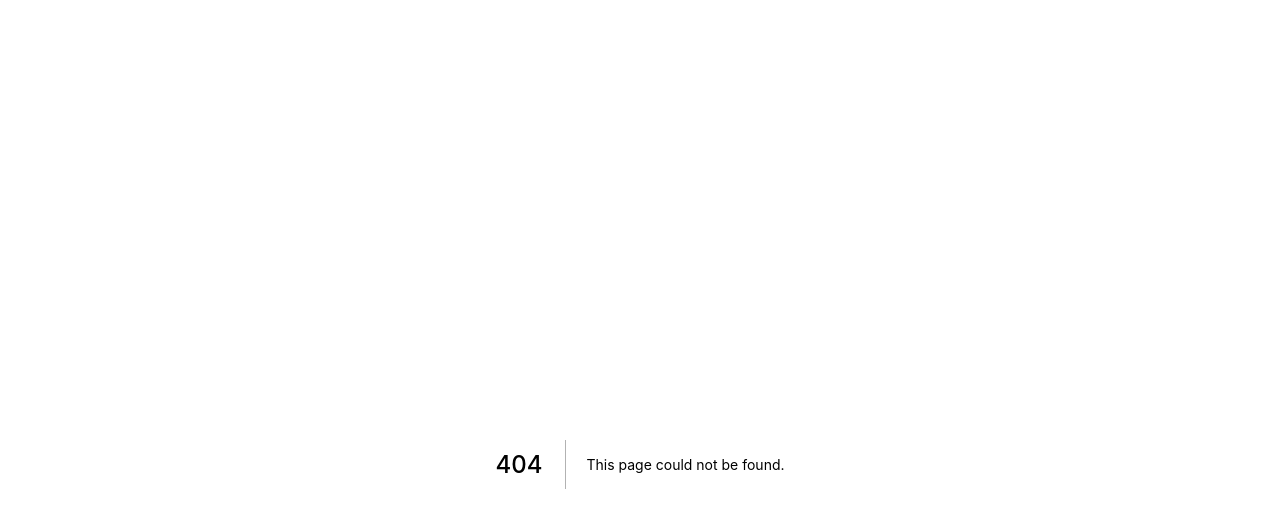
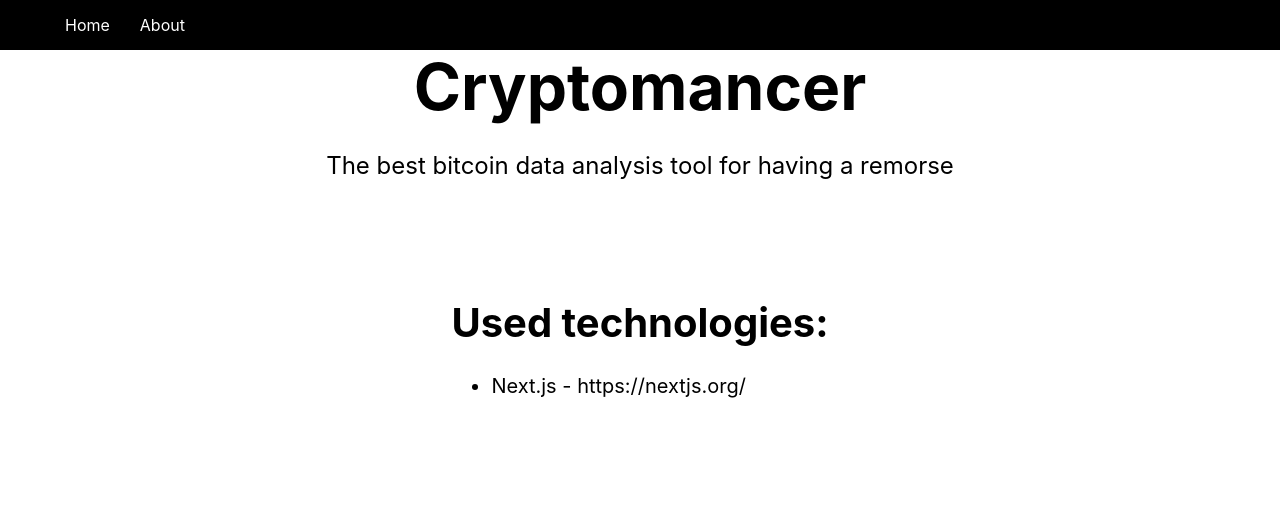
Before and after one commit to OilStein/cryptomancer, a Next.js app: page /about in a window 1280 px wide. Before the commit this address had no page. Shown: the top 512 px of the page. Built offline with nearby package versions, Linux system fonts and the light colour scheme.

Commit message:
Basic components

```diff
--- /dev/null
+++ b/components/Header.js
@@ -0,0 +1,16 @@
+import styles from '../styles/Header.module.css'
+
+const Header = () => {
+  return (
+    <div>
+      <h1 className={styles.title}>
+        <span>Cryptomancer</span>
+      </h1>
+      <p className={styles.description}>
+        The best bitcoin data analysis tool for having a remorse
+      </p>
+    </div>
+  )
+}
+
+export default Header
--- a/components/Layouts.js
+++ b/components/Layouts.js
@@ -1,12 +1,18 @@
 import styles from '../styles/Layout.module.css'
+import Header from './Header'
+import Nav from './Nav'
 
 const Layout = ({children}) => {
   return (
-    <div className={styles.container}>
-      <main className={styles.main}>
-        {children}
-      </main>
-    </div>
+    <>
+      <Nav />
+      <Header />
+      <div className={styles.container}>
+        <main className={styles.main}>
+          {children}
+        </main>
+      </div>
+    </>
   )
 }
 
--- /dev/null
+++ b/components/Nav.js
@@ -0,0 +1,20 @@
+import Link from 'next/link'
+import styles from '../styles/Nav.module.css'
+
+
+const Nav = () => {
+  return (
+    <nav className={styles.nav}>
+      <ul>
+        <li>
+          <Link href='/'><a>Home</a></Link>
+        </li>
+        <li>
+          <Link href='/about'><a>About</a></Link>
+        </li>
+      </ul>
+    </nav>
+  )
+}
+
+export default Nav
--- /dev/null
+++ b/pages/about.js
@@ -0,0 +1,23 @@
+import Head from 'next/head'
+
+const About = () => {
+  return (
+    <div>
+      <Head>
+        <title>Cryptomancer - About</title>
+        <meta name="about" content="Vincit Rising Star Application About Page" />
+        <link rel="icon" href="/favicon.ico" />
+      </Head>
+      <h1>
+        Used technologies:
+      </h1>
+      <ul>
+        <li>
+          Next.js - <a>https://nextjs.org/</a>
+        </li>
+      </ul>
+    </div>
+  )
+}
+
+export default About
--- /dev/null
+++ b/styles/Header.module.css
@@ -0,0 +1,27 @@
+.title a,
+.title span {
+  color: #000000;
+  text-decoration: none;
+}
+
+.title a:hover,
+.title a:focus,
+.title a:active {
+  text-decoration: underline;
+}
+
+.title {
+  margin: 0;
+  line-height: 1.15;
+  font-size: 4rem;
+}
+
+.title,
+.description {
+  text-align: center;
+}
+
+.description {
+  line-height: 1.5;
+  font-size: 1.5rem;
+}
--- /dev/null
+++ b/styles/Nav.module.css
@@ -0,0 +1,20 @@
+.nav {
+  height: 50px;
+  padding: 10px;
+  background: #000;
+  color: #fff;
+  display: flex;
+  align-items: center;
+  justify-content: flex-start;
+}
+
+.nav ul {
+  display: flex;
+  justify-content: center;
+  align-items: center;
+  list-style: none;
+}
+
+.nav ul li a {
+  margin: 5px 15px;
+}
```
Also changed, not shown: components/Status.js (added, +14 -0 lines), pages/index.js (+3 -5 lines).
